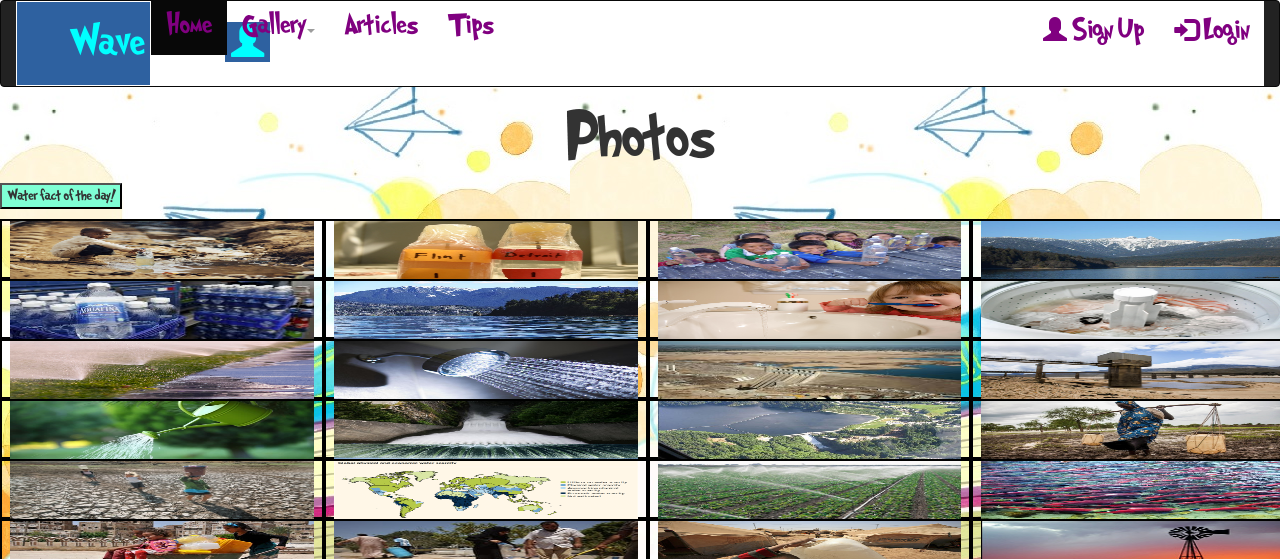
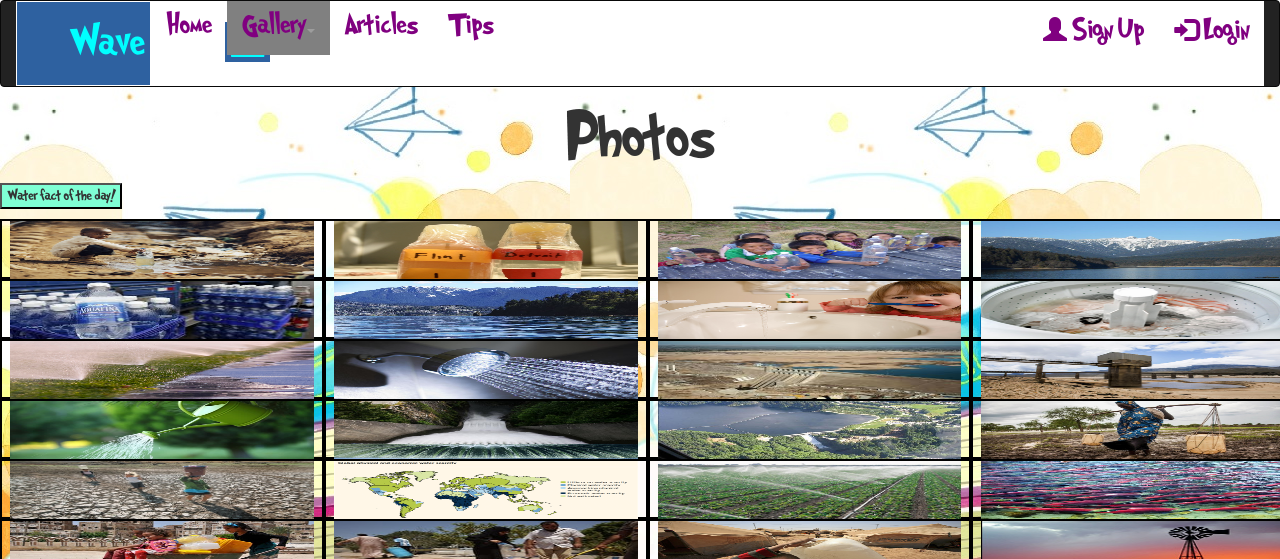
Before and after one commit to A-Plus-Team/A-Plus-Team.github.io, a plain HTML site: page Photos.html in a window 1280 px wide. Shown: the top 559 px of the page. Drawn offline with nearby package versions, Linux system fonts and the light colour scheme.

Commit message:
Update Photos.html

```diff
--- a/Photos.html
+++ b/Photos.html
@@ -304,9 +304,9 @@
 			</script>
             <div class="collapse navbar-collapse" id="myNavbar">
                 <ul class="nav navbar-nav">
-                    <li class="active"><a href="index.html"><span style="color:purple; font-family:grinchedregular; font-size: 20pt">Home</span></a></li>
+                    <li><a href="index.html"><span style="color:purple; font-family:grinchedregular; font-size: 20pt">Home</span></a></li>
                     <li class="dropdown">
-                        <a class="dropdown-toggle" data-toggle="dropdown"><span style="color:purple; font-family:grinchedregular; font-size: 20pt">Gallery</span><span class="caret"></span></a>
+                        <a class="dropdown-toggle" data-toggle="dropdown" style="background-color: gray"><span style="color:purple; font-family:grinchedregular; font-size: 20pt">Gallery</span><span class="caret"></span></a>
                         <ul class="dropdown-menu">
                             <li><a href="Photos.html" style="background-color: gray"><span style="color:purple; font-family:grinchedregular; font-size: 20pt">Photos</span></a></li>
                             <li><a href="Video.html"><span style="color:purple; font-family:grinchedregular; font-size: 20pt">Videos</span></a></li>
```
